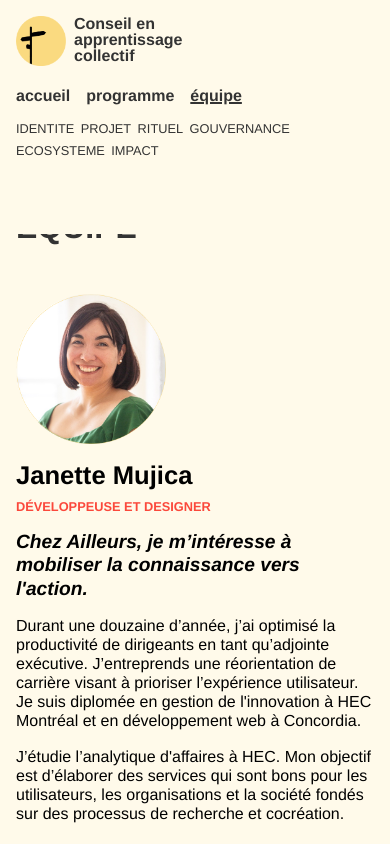
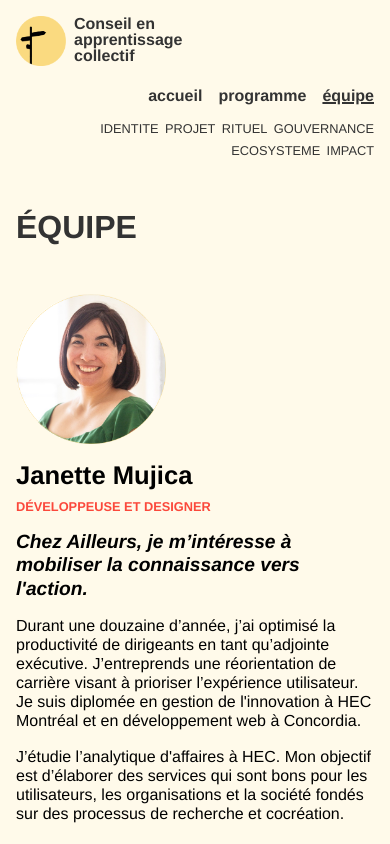
Before and after one commit to JanetteMujica/AilleursConseil_Prelancement, a React (Create React App) app in the folder client/: page /equipe in a window 390 px wide. Shown: the top 844 px of the page. Built offline with nearby package versions, Linux system fonts and the light colour scheme.

Commit message:
navbar media queries done

```diff
--- a/client/src/components/Footer.js
+++ b/client/src/components/Footer.js
@@ -189,23 +189,9 @@ const Date = styled.div`
 	font-size: 1.6em;
 	z-index: 1000;
 	position: absolute;
-	top: 99.6px;
+	top: 80.6px;
 	left: 16px;
 `;
-
-/* const Rejoignez = styled.div`
-	max-width: 300px;
-	margin-top: 1em;
-	z-index: 1000;
-	position: absolute;
-	top: 115.6px;
-	left: 16px;
-
-	@media ${device.laptop} {
-		top: 125.6px;
-		max-width: 400px;
-	}
-`; */
 
 const Reussir = styled.div`
 	max-width: 300px;
@@ -214,7 +200,7 @@ const Reussir = styled.div`
 	font-size: 1em;
 	z-index: 1000;
 	position: absolute;
-	top: 132.6px;
+	top: 122.6px;
 	left: 16px;
 	color: #fada80;
 
@@ -226,14 +212,14 @@ const Reussir = styled.div`
 const FormWrapper = styled.div`
 	position: relative;
 	z-index: 3000;
-	bottom: -262px;
+	bottom: -252px;
 	@media ${device.laptop} {
 		z-index: 3000;
 		bottom: -343px;
 		left: 193px;
 	}
 
-	.form {
+	form {
 		display: flex;
 		flex-direction: column;
 		justify-content: flex-start;
@@ -242,7 +228,7 @@ const FormWrapper = styled.div`
 		margin-right: 16px;
 	}
 
-	.input {
+	input {
 		width: 100%;
 		height: 35px;
 		z-index: 1000;
@@ -272,7 +258,6 @@ const Button = styled.button`
 
 	&:hover {
 		background-color: var(--green);
-
 		color: ${(props) => (props.disabled ? '#FFFAEA' : '#FFFAEA')};
 		background-color: ${(props) =>
 			props.disabled ? 'var(--darkgrey)' : 'var(--green);'};
--- a/client/src/components/NavBar.js
+++ b/client/src/components/NavBar.js
@@ -110,41 +110,37 @@ const BeigeUnderWrapper = styled.div`
 	margin: 0;
 
 	@media ${device.mobileS} {
-		height: 180px;
+		height: height: 175px;
 	}
 
 	@media ${device.mobileM} {
-		height: 234px;
+		height: 175px;
 	}
 
 	@media ${device.mobileL} {
-		height: 234px;
-	}
+		height: 175px;
+	};
 
-	// 20px de marge de chaque coté
 	@media ${device.tablet} {
-		height: 168px;
-	}
+		height: 100px;
+	};
 
-	// 40px de marge de chaque coté
 	@media ${device.laptop} {
 		height: 120px;
 	}
 
-	// 60px de marge de chaque côté
 	@media ${device.laptopL} {
-		height: 120px;
-	}
+		height: 150px;
+	};
 
 	// 120px de marge de chaque côté
 	@media ${device.desktop} {
-	} ;
+	};
 `;
 
 const NavWrapper = styled.div`
 	padding: 1em;
-	max-width: 100%;
-	margin-bottom: em;
+	width: 100%;
 	display: flex;
 	flex-direction: row;
 	flex-wrap: wrap;
@@ -166,43 +162,29 @@ const NavWrapper = styled.div`
 		}
 	}
 
-	@media ${device.mobileS} {
-		max-width: 320px;
+	@media ${device.tablet} {
+		flex-wrap: nowrap;
 	}
 
-	@media ${device.mobileM} {
-		max-width: 375px;
+	@media ${device.laptop} {
+		padding-top: 2em;
+		padding-left: 7em;
+		padding-right: 7em;
+
+		@media ${device.laptopL} {
+			padding-left: 13em;
+			padding-right: 13em;
+		}
+
+		@media ${device.desktop} {
+			padding-left: 20em;
+			padding-right: 20em;
+		}
 	}
-
-	@media ${device.mobileL} {
-		max-width: 425px;
-	}
-
-	// 20px de marge de chaque coté
-	@media ${device.tablet} {
-		max-width: 728px;
-	}
-
-	// 10px de marge de chaque coté
-	@media ${device.laptop} {
-		max-width: 1024px;
-		margin-left: 175px;
-	}
-
-	// 60px de marge de chaque côté
-	@media ${device.laptopL} {
-		max-width: 13204px;
-	}
-
-	// 120px de marge de chaque côté
-	@media ${device.desktop} {
-		max-width: 2320px;
-	} ;
 `;
 
 const SecondSection = styled.section`
-	display: block;
-	/* 	margin-right: 3em; */
+	width: 100%;
 `;
 
 const Logo = styled.div`
@@ -253,6 +235,9 @@ const Nav = styled.nav`
 	flex-direction: row;
 	gap: 1em;
 	margin-bottom: 1em;
+	@media ${device.mobileM} {
+		justify-content: flex-end;
+	}
 `;
 
 const Page = styled.a`
@@ -268,4 +253,8 @@ const ModuleNav = styled.a`
 	font-size: 0.8em;
 	color: var(--lightgrey);
 	margin-bottom: 1em;
+
+	@media ${device.mobileM} {
+		justify-content: flex-end;
+	}
 `;
```
